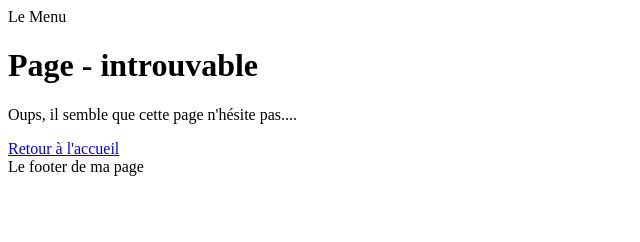
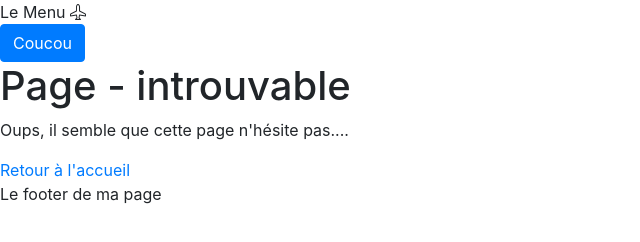
Before and after one commit to Julien-35/Arcadia, a plain HTML site: page index.html in a window 1280 px wide. Shown: the whole page, without its empty margins (0-640 px from the left). Drawn offline with nearby package versions, Linux system fonts and the light colour scheme.

Commit message:
Install Bootstrap

```diff
--- a/index.html
+++ b/index.html
@@ -3,12 +3,15 @@
 <head>
     <meta charset="UTF-8">
     <meta name="viewport" content="width=device-width, initial-scale=1.0">
+    <link rel="stylesheet" href="node_modules/bootstrap/dist/css/bootstrap.min.css">
+    <link rel="stylesheet" href="node_modules/bootstrap-icons/font/bootstrap-icons.css">
     <title>Document</title>
 </head>
 <body>
 
 
-    <header>Le Menu</header>
+    <header>Le Menu <i class="bi bi-airplane"></i></header>
+<button class="btn btn-primary">Coucou</button>
 
     <main id="main-page">
         <!-- Contenue de ma page-->
@@ -18,5 +21,6 @@
     <footer>Le footer de ma page</footer>
 
     <script type="module" src="/Router/router.js"></script>
+    <script src="node_modules/bootstrap/dist/js/bootstrap.bundle.min.js"></script>
 </body>
 </html>
```
Also changed, not shown: 2 other files.
